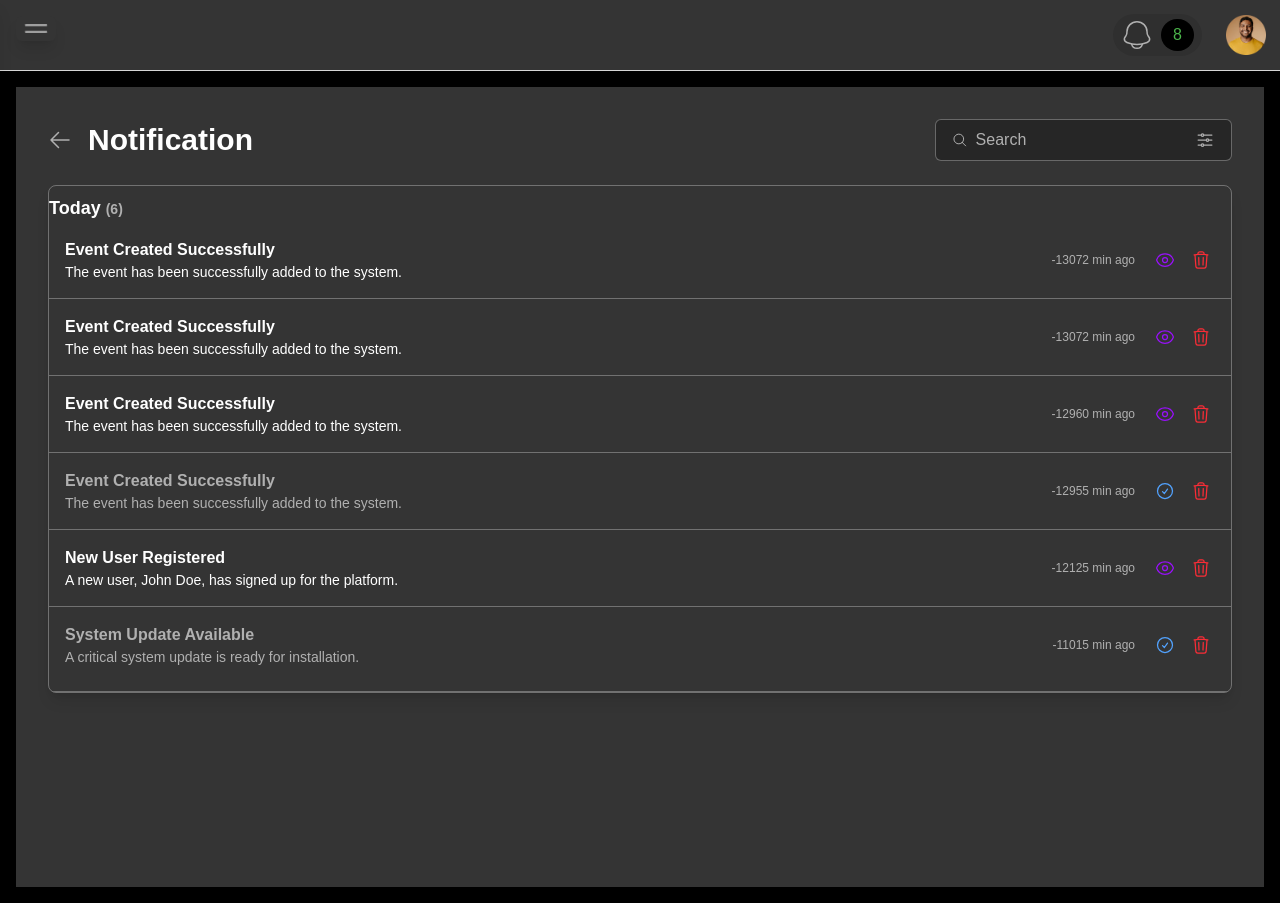
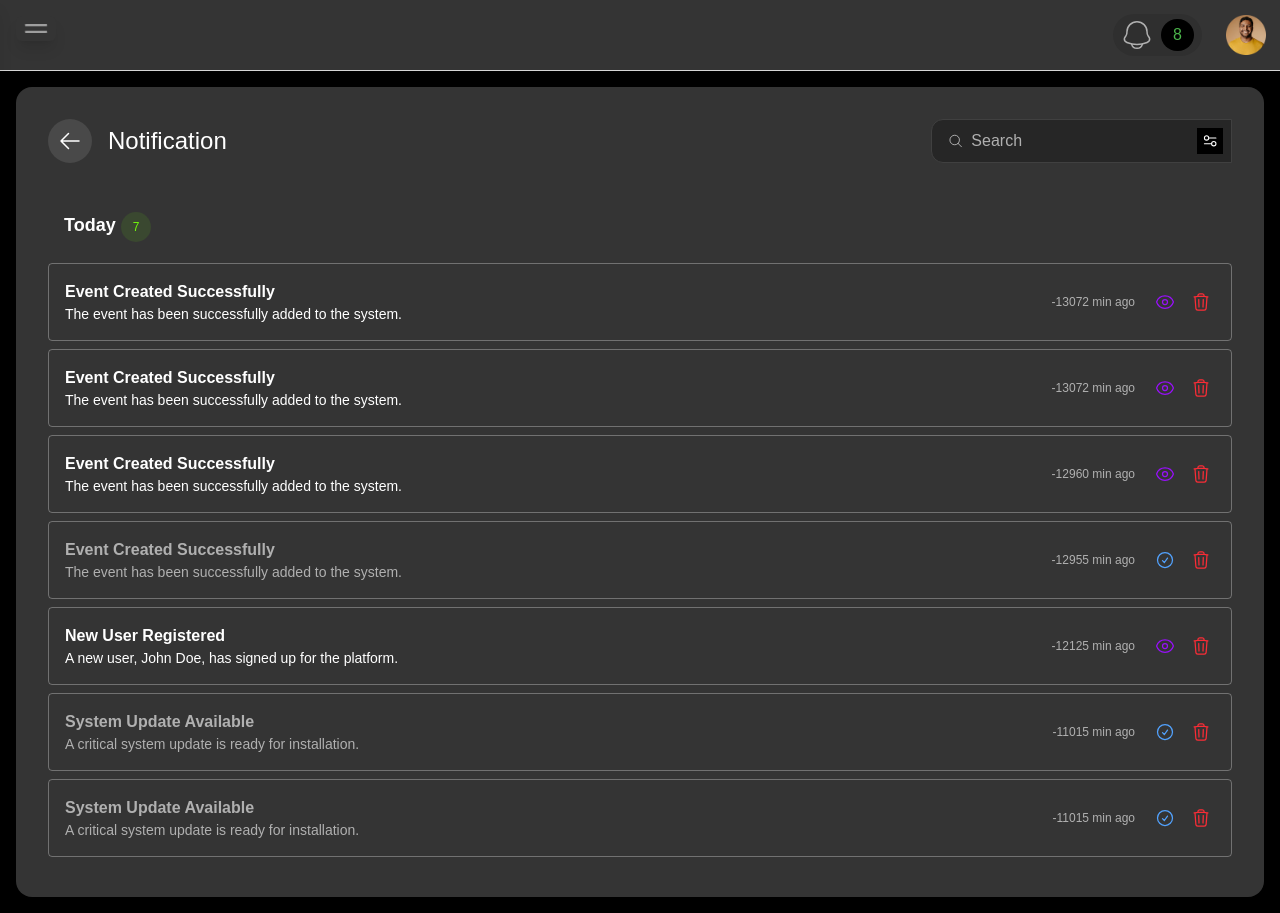
Before and after one commit to alzinan1234/dreckks-dashboard, a Next.js app: page /admin/notifications in a window 1280 px wide. Built offline with nearby package versions, Linux system fonts and the light colour scheme.

Commit message:
update notification

```diff
--- a/src/components/Notification/NotificationPage.jsx
+++ b/src/components/Notification/NotificationPage.jsx
@@ -14,6 +14,7 @@ import {
 // Corrected import path, assuming 'lib' is at the project root level
 // relative to 'app/components' or 'src/components'
 import { notifications as initialNotifications } from '../../components/lib/notificationData'; // Import mock data
+import Image from 'next/image';
 
 // NotificationPage now accepts an onBackClick prop
 const NotificationPage = ({ onBackClick }) => {
@@ -84,7 +85,7 @@ const NotificationPage = ({ onBackClick }) => {
       : 'text-white'; // Unread notifications stand out
 
     return (
-      <div className={`flex items-center justify-between p-4 border-b border-[#FFFFFF4D] ${notification.isRead ? '' : ''} last:border-b-0 transition-colors duration-200`}>
+      <div className={`flex items-center justify-between p-4  ${notification.isRead ? '' : ''} last:border-b-0 transition-colors duration-200`}>
         <div className="flex-grow">
           <p className={`text-base font-semibold ${statusClasses}`}>{notification.title}</p>
           <p className={`text-sm ${statusClasses}`}>{notification.description}</p>
@@ -94,8 +95,6 @@ const NotificationPage = ({ onBackClick }) => {
             {getRelativeTime(notification.timestamp)}
           </span>
           <div className="flex space-x-2">
-            {/* View/Eye Icon (Placeholder for details, no modal in this design for simplicity) */}
-
             {/* Mark as Read/Unread Icon */}
             <button
               onClick={() => handleToggleReadStatus(notification.id)}
@@ -105,7 +104,7 @@ const NotificationPage = ({ onBackClick }) => {
               {notification.isRead ? (
                 <CheckCircleIcon className="h-5 w-5" />
               ) : (
-                <EyeIcon className="h-5 w-5" /> // Envelope for unread, check for read
+                <EyeIcon className="h-5 w-5" />
               )}
             </button>
             {/* Delete Icon */}
@@ -122,23 +121,22 @@ const NotificationPage = ({ onBackClick }) => {
     );
   };
 
-
   return (
-    <div className="bg-[#343434] min-h-screen text-white p-4 sm:p-6 lg:p-8">
+    <div className="bg-[#343434] rounded-2xl text-white p-6 sm:p-6 lg:p-8 ">
       {/* Header */}
       <div className="flex justify-between items-center mb-6">
         <div className="flex items-center space-x-4">
           {/* Back button now calls onBackClick prop */}
           <button
-            className="text-[#B0B0B0] hover:text-white transition-colors duration-200"
+            className="text-[#FFFFFF] bg-[#FFFFFF1A] rounded-[33px] p-[10px] hover:text-white transition-colors duration-200"
             onClick={onBackClick} // Add onClick handler
             aria-label="Go back"
           >
             <ArrowLeftIcon className="h-6 w-6" />
           </button>
-          <h1 className="text-2xl sm:text-3xl font-bold">Notification</h1>
+          <h1 className="text-[24px]  font-medium">Notification</h1>
         </div>
-        <div className="flex items-center space-x-2 bg-[#262626] rounded-md p-2 pr-4 border border-[#FFFFFF4D]">
+        <div className="flex items-center space-x-2 bg-[#262626] rounded-l-xl p-2  border border-[#404040] ">
           <MagnifyingGlassIcon className="h-5 w-5 text-[#B0B0B0] ml-2" />
           <input
             type="text"
@@ -147,51 +145,57 @@ const NotificationPage = ({ onBackClick }) => {
             value={searchTerm}
             onChange={(e) => setSearchTerm(e.target.value)}
           />
-          <button className="text-[#B0B0B0] hover:text-white transition-colors duration-200">
-            <AdjustmentsHorizontalIcon className="h-5 w-5" />
-          </button>
+           <button className="text-[#B0B0B0] bg-[#000] p-1 hover:text-white transition-colors duration-200">
+                     <Image  src="/icon/search-icon.svg" alt="Elements Icon" width={24} height={24} />
+                      </button>
         </div>
       </div>
 
       {/* Notification List Container */}
-      <div className=" rounded-lg shadow-lg overflow-hidden border border-[#FFFFFF4D]">
+      <div className="rounded-lg overflow-hidden ">
         {groupedNotifications.today.length > 0 && (
-          <div className="py-2  border-b border-[#FFFFFF4D]">
-            <h2 className="text-lg font-semibold text-white">
-              Today <span className="text-[#B0B0B0] text-sm">({groupedNotifications.today.length})</span>
+          <div className="py-2"> {/* Removed px-4 from here for full-width items */}
+            <h2 className="text-lg font-semibold text-white px-4 py-4"> {/* Added padding for heading */}
+              Today <span className="text-[#71F50C] bg-[#71F50C1A] rounded-full text-[12px] p-2 px-3 font-normal">{groupedNotifications.today.length}</span>
             </h2>
             {groupedNotifications.today.map(notif => (
-              <NotificationItem key={notif.id} notification={notif} />
+              <div className='border border-[#FFFFFF4D] rounded  mt-2'>
+                 <NotificationItem  key={notif.id} notification={notif} />
+              </div>
             ))}
           </div>
         )}
 
         {groupedNotifications.yesterday.length > 0 && (
-          <div className="py-2 px-4 border-b border-[#FFFFFF4D]">
-            <h2 className="text-lg font-semibold text-white">
-              Yesterday <span className="text-[#B0B0B0] text-sm">({groupedNotifications.yesterday.length})</span>
+          <div className="py-2 "> {/* Changed from border-b to border-t for section separation */}
+            <h2 className="text-lg font-semibold text-white px-4 py-4"> {/* Added padding for heading */}
+              Yesterday <span className="text-[#71F50C] bg-[#71F50C1A] rounded-full text-[12px] p-2 px-3 font-normal">{groupedNotifications.yesterday.length}</span>
             </h2>
             {groupedNotifications.yesterday.map(notif => (
-              <NotificationItem key={notif.id} notification={notif} />
+              <div className='border border-[#FFFFFF4D] rounded mt-2'>
+                <NotificationItem key={notif.id} notification={notif} />
+              </div>
             ))}
           </div>
         )}
 
         {/* You can add an "Older" section if you want to display them, otherwise, they are filtered out implicitly by the grouping */}
         {groupedNotifications.older.length > 0 && (
-          <div className="py-2 px-4">
-            <h2 className="text-lg font-semibold text-white">
-              Older <span className="text-[#B0B0B0] text-sm">({groupedNotifications.older.length})</span>
+          <div className="py-2 "> {/* Added border-t for section separation */}
+            <h2 className="text-lg font-semibold text-white px-4 py-4"> {/* Added padding for heading */}
+              Older <span className="text-[#71F50C] bg-[#71F50C1A] rounded-full text-[12px] p-2 px-3 font-normal">{groupedNotifications.older.length}</span>
             </h2>
             {groupedNotifications.older.map(notif => (
-              <NotificationItem key={notif.id} notification={notif} />
+            <div className='border border-[#FFFFFF4D] rounded mt-2'>
+                  <NotificationItem key={notif.id} notification={notif} />
+            </div>
             ))}
           </div>
         )}
 
         {groupedNotifications.today.length === 0 &&
-         groupedNotifications.yesterday.length === 0 &&
-         groupedNotifications.older.length === 0 && (
+          groupedNotifications.yesterday.length === 0 &&
+          groupedNotifications.older.length === 0 && (
           <p className="p-4 text-center text-[#B0B0B0]">No notifications found.</p>
         )}
       </div>
--- a/src/components/lib/notificationData.js
+++ b/src/components/lib/notificationData.js
@@ -43,6 +43,13 @@ export const notifications = [
     timestamp: '2025-06-04T15:30:00Z', // Older notification
     isRead: true,
   },
+  {
+    id: 'notif-6',
+    title: 'System Update Available',
+    description: 'A critical system update is ready for installation.',
+    timestamp: '2025-06-04T15:30:00Z', // Older notification
+    isRead: true,
+  },
 ];
 
 export const getNotificationById = (id) => {
```
